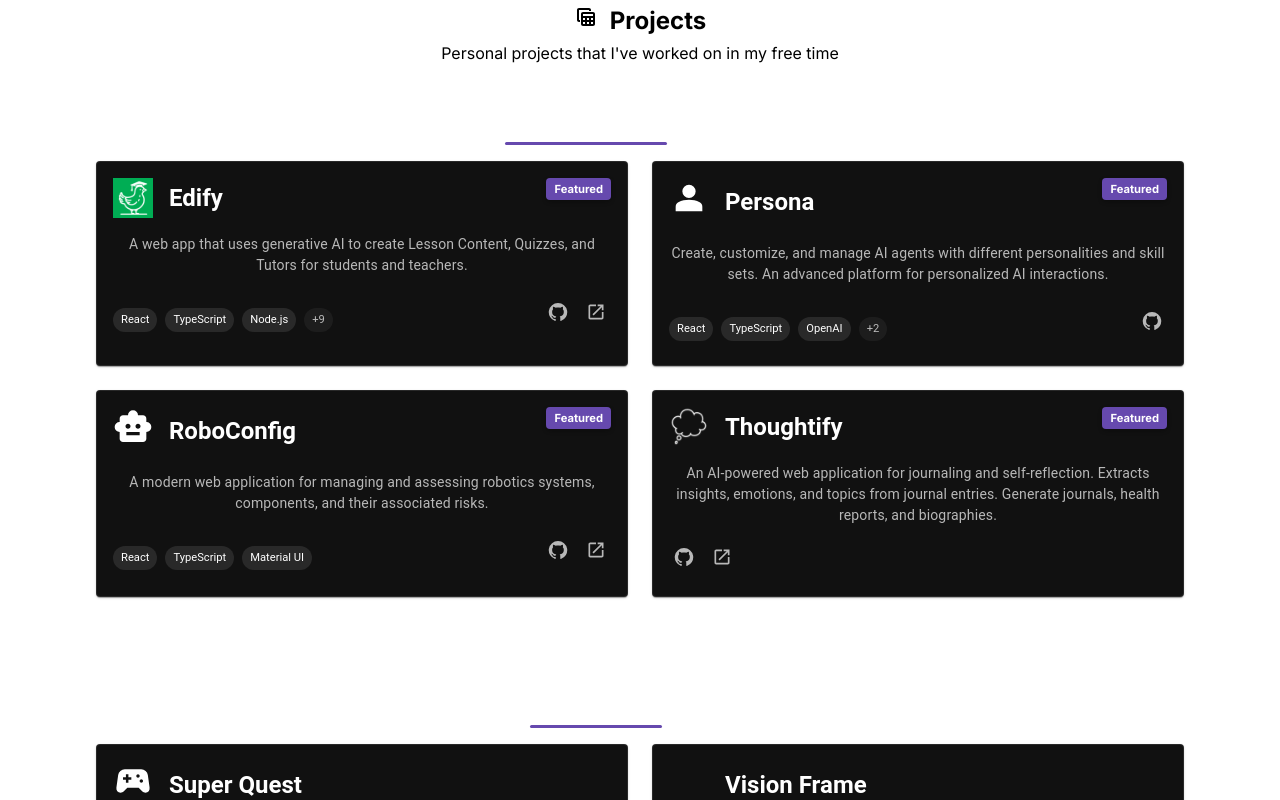
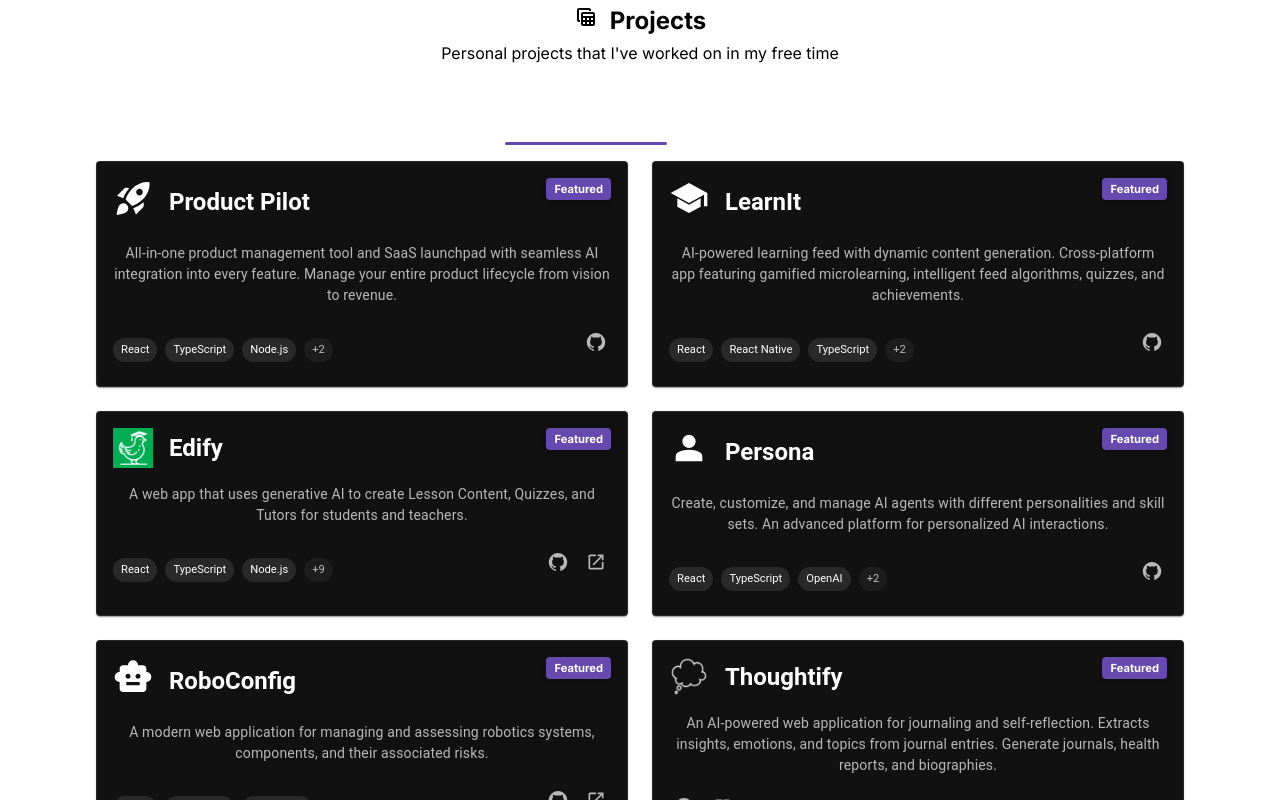
Before and after one commit to blazinaj/portfolio-website, a React (Vite) app: page / in a window 1280 px wide. Shown: the part 3360-4160 px from the top of the page. Built offline with nearby package versions, Linux system fonts and the light colour scheme; some icons are missing.

Commit message:
Updated PROJECTS.ts

```diff
--- a/src/data/PROJECTS.ts
+++ b/src/data/PROJECTS.ts
@@ -1,6 +1,147 @@
 import { Project } from "@/types/Project";
 
 export const PROJECTS: Project[] = [
+  {
+    id: "14",
+    name: "Product Pilot",
+    description: "All-in-one product management tool and SaaS launchpad with seamless AI integration into every feature. Manage your entire product lifecycle from vision to revenue.",
+    technologies: [
+      { id: 0, name: "React" },
+      { id: 1, name: "TypeScript" },
+      { id: 2, name: "Node.js" },
+      { id: 3, name: "OpenAI" },
+      { id: 4, name: "Material UI" },
+    ],
+    link: "https://github.com/blazinaj/product-pilot",
+    icon: "material-symbols:rocket-launch",
+    featured: true,
+    features: [
+      {
+        id: 0,
+        name: "Product Scoring & Vision",
+        description: "AI-powered product scoring with comprehensive vision and goal tracking",
+        icon: "material-symbols:analytics"
+      },
+      {
+        id: 1,
+        name: "Market Intelligence",
+        description: "Competitor analysis, personas, and use case management",
+        icon: "material-symbols:psychology"
+      },
+      {
+        id: 2,
+        name: "Feature & QA Management",
+        description: "Complete feature tracking with integrated QA testing and UX surveys",
+        icon: "material-symbols:checklist"
+      },
+      {
+        id: 3,
+        name: "Revenue & Support",
+        description: "Revenue tracking, customer support tools, and knowledge base management",
+        icon: "material-symbols:support-agent"
+      },
+      {
+        id: 4,
+        name: "Brand & Marketing",
+        description: "Brand identity management and marketing reach analytics",
+        icon: "material-symbols:campaign"
+      }
+    ]
+  },
+  {
+    id: "15",
+    name: "LearnIt",
+    description: "AI-powered learning feed with dynamic content generation. Cross-platform app featuring gamified microlearning, intelligent feed algorithms, quizzes, and achievements.",
+    technologies: [
+      { id: 0, name: "React" },
+      { id: 1, name: "React Native" },
+      { id: 2, name: "TypeScript" },
+      { id: 3, name: "OpenAI" },
+      { id: 4, name: "Node.js" },
+    ],
+    link: "https://github.com/blazinaj/learnit",
+    icon: "material-symbols:school",
+    featured: true,
+    features: [
+      {
+        id: 0,
+        name: "Dynamic Content Generation",
+        description: "AI-powered learning content tailored to your interests and level",
+        icon: "material-symbols:auto-awesome"
+      },
+      {
+        id: 1,
+        name: "Gamified Learning",
+        description: "Microlearning with achievements, streaks, and rewards system",
+        icon: "material-symbols:emoji-events"
+      },
+      {
+        id: 2,
+        name: "Intelligent Feed Algorithm",
+        description: "Personalized content recommendations based on learning patterns",
+        icon: "material-symbols:algorithm"
+      },
+      {
+        id: 3,
+        name: "Interactive Quizzes",
+        description: "Engaging quizzes to reinforce learning and track progress",
+        icon: "material-symbols:quiz"
+      },
+      {
+        id: 4,
+        name: "Cross-Platform",
+        description: "Seamless experience across web, iOS, and Android platforms",
+        icon: "material-symbols:devices"
+      }
+    ]
+  },
+  {
+    id: "16",
+    name: "Podcast Pilot",
+    description: "Comprehensive podcast management platform for launching and managing podcasts. Track episodes, upload files, capture ideas, and monitor analytics across web and mobile.",
+    technologies: [
+      { id: 0, name: "React" },
+      { id: 1, name: "React Native" },
+      { id: 2, name: "TypeScript" },
+      { id: 3, name: "Node.js" },
+      { id: 4, name: "AWS S3" },
+    ],
+    link: "https://github.com/blazinaj/podcast-pilot",
+    icon: "material-symbols:podcast",
+    featured: false,
+    features: [
+      {
+        id: 0,
+        name: "Episode Management",
+        description: "Complete episode tracking, scheduling, and organization tools",
+        icon: "material-symbols:queue-music"
+      },
+      {
+        id: 1,
+        name: "File Upload & Storage",
+        description: "Secure audio file upload with cloud storage integration",
+        icon: "material-symbols:cloud-upload"
+      },
+      {
+        id: 2,
+        name: "Ideas & Planning",
+        description: "Capture and organize podcast ideas and episode outlines",
+        icon: "material-symbols:lightbulb"
+      },
+      {
+        id: 3,
+        name: "Analytics Dashboard",
+        description: "Track listener metrics, engagement, and podcast performance",
+        icon: "material-symbols:dashboard"
+      },
+      {
+        id: 4,
+        name: "Multi-Platform",
+        description: "Available on web, iOS, and Android for on-the-go management",
+        icon: "material-symbols:phone-android"
+      }
+    ]
+  },
   {
     id: "11",
     name: "Super Quest",
```
